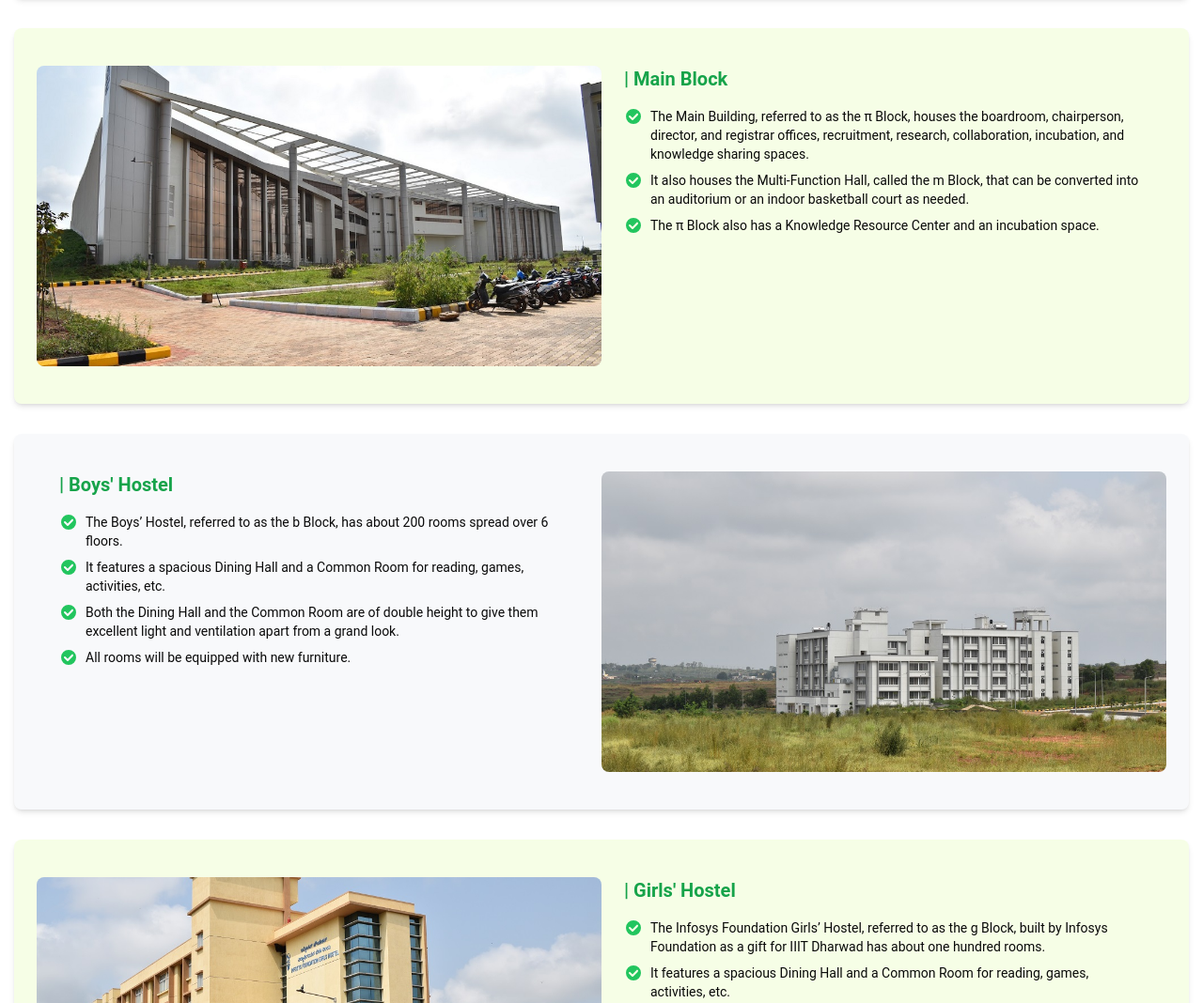
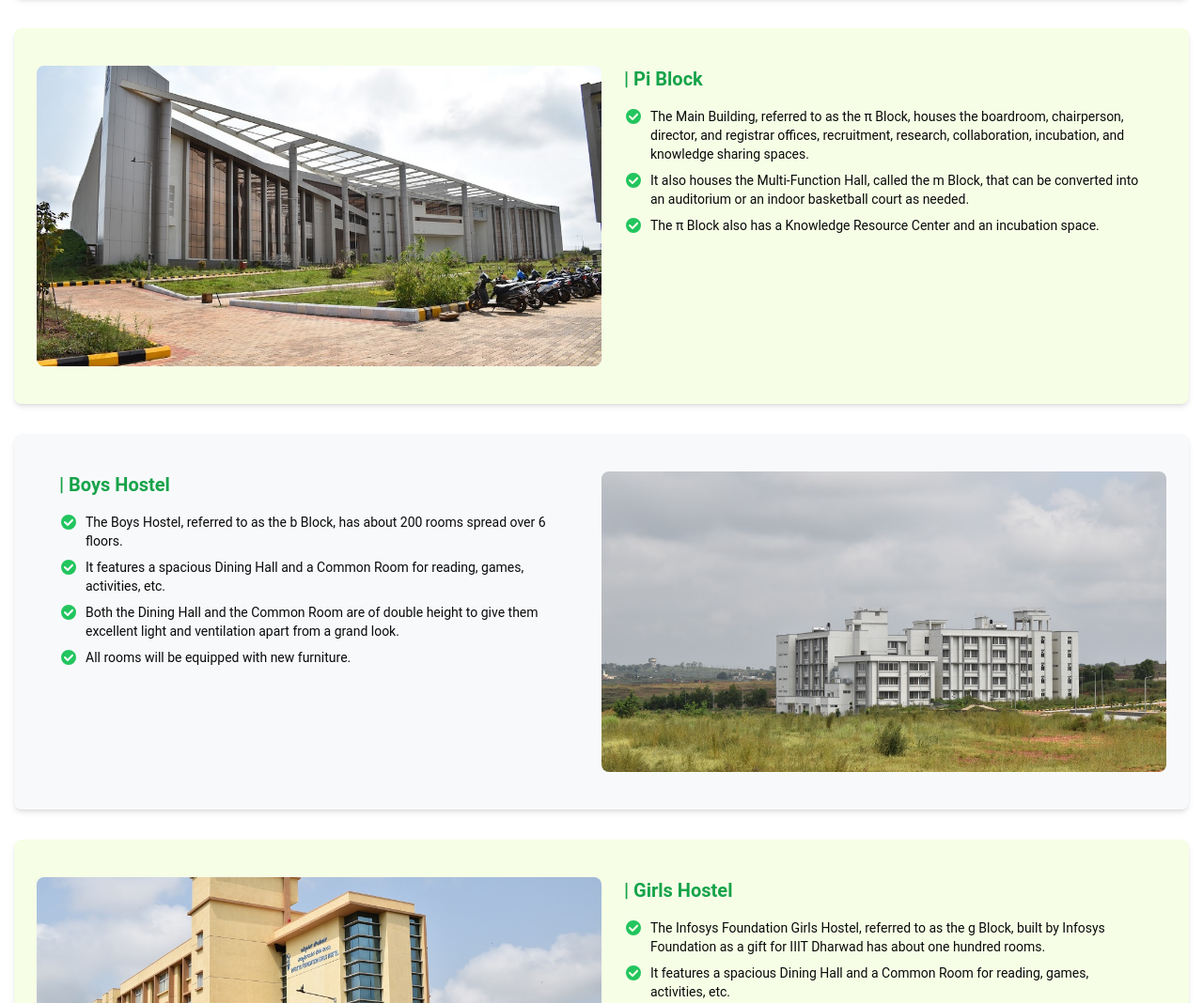
Before and after one commit to Velocity-IIITDWD/iiitdwd.ac.in, a Next.js app: page /facilities in a window 1280 px wide. Shown: the part 662-1730 px from the top of the page at 94% size. Built offline with nearby package versions, Linux system fonts and the light colour scheme.

Commit message:
minor changes

```diff
--- a/components/about/DirectorsMessage.tsx
+++ b/components/about/DirectorsMessage.tsx
@@ -18,33 +18,33 @@ const DirectorsMessage = ({
   director,
 }: DirectorsMessageProps) => {
   return (
-    <div className="flex p-4 mt-4 flex-col items-center justify-center md:px-24 lg:px-44">
+    <div className="flex p-4 mt-4 flex-col items-center justify-center md:px-16 lg:px-44">
       <span className="text-2xl md:text-4xl mb-8 text-dwd-primary text-center w-full font-semibold">
         Director&apos;s Message
       </span>
-      <div className="p-4 flex flex-col gap-4 items-center md:inline content-center">
-        <div className="flex flex-col md:flex-row w-full gap-4">
+      <div className="p-4 flex flex-col gap-4 items-center content-center">
+        <div className="flex flex-col gap-4">
+          <span className="text-dwd-primary font-semibold md:text-lg">
+            {heading}
+          </span>
+          <p className="my-6 text-justify">
             <Image
               src={directorImage}
               alt={'Image of Director'}
               width={0}
               height={0}
               sizes="100%"
-            className="md:h-[24rem] w-full md:w-auto"
+              className="md:h-[24rem] md:float-left mr-6 mb-2 w-full md:w-auto"
             />
-          <div className="flex flex-col gap-4">
-            <span className="text-dwd-primary font-semibold md:text-lg">
-              {heading}
-            </span>
-            <span className="my-6 text-justify">{text1}</span>
-          </div>
-        </div>
-        <div className="flex flex-col gap-4 my-4">
-          <span className="text-justify">{text2}</span>
-          <span className="text-justify">{text3}</span>
-        </div>
+            {text1}
             <br />
             <br />
+            {text2}
+            <br />
+            <br />
+            {text3}
+          </p>
+        </div>
         <Link
           className="self-start text-dwd-primary hover:cursor-pointer"
           href={'/about#director-brief-profile'}
--- a/components/about/OurFamily.tsx
+++ b/components/about/OurFamily.tsx
@@ -27,12 +27,6 @@ const OurFamily = () => {
         </Link>
         <Link
           className="bg-dwd-primary hover:bg-dwd-secondary2/40 border-2 p-3 border-dwd-primary hover:text-dwd-primary text-white text-center rounded-full text-lg md:text-xl"
-          href="/senate"
-        >
-          Senate
-        </Link>
-        <Link
-          className="bg-dwd-primary hover:bg-dwd-secondary2/40 border-2 p-3 border-dwd-primary hover:text-dwd-primary text-white text-center rounded-full text-lg md:text-xl"
           href="/committee/expert"
         >
           Expert Committee
@@ -42,6 +36,12 @@ const OurFamily = () => {
           href="/committee/finance"
         >
           Finance Committee
+        </Link>
+        <Link
+          className="bg-dwd-primary hover:bg-dwd-secondary2/40 border-2 p-3 border-dwd-primary hover:text-dwd-primary text-white text-center rounded-full text-lg md:text-xl"
+          href="/senate"
+        >
+          Senate
         </Link>
         <Link
           className="bg-dwd-primary hover:bg-dwd-secondary2/40 border-2 p-3 border-dwd-primary hover:text-dwd-primary text-white text-center rounded-full text-lg md:text-xl"
--- a/data/campus/facilities.ts
+++ b/data/campus/facilities.ts
@@ -27,7 +27,7 @@ export const facilities: Facility[] = [
     imageUrl: eblockImage, // Use the imported image
   },
   {
-    title: 'Main Block',
+    title: 'Pi Block',
     items: [
       'The Main Building, referred to as the π Block, houses the boardroom, chairperson, director, and registrar offices, recruitment, research, collaboration, incubation, and knowledge sharing spaces.',
       'It also houses the Multi-Function Hall, called the m Block, that can be converted into an auditorium or an indoor basketball court as needed.',
@@ -36,9 +36,9 @@ export const facilities: Facility[] = [
     imageUrl: piblockImage, // Use the imported image
   },
   {
-    title: "Boys' Hostel",
+    title: 'Boys Hostel',
     items: [
-      'The Boys’ Hostel, referred to as the b Block, has about 200 rooms spread over 6 floors.',
+      'The Boys Hostel, referred to as the b Block, has about 200 rooms spread over 6 floors.',
       'It features a spacious Dining Hall and a Common Room for reading, games, activities, etc.',
       'Both the Dining Hall and the Common Room are of double height to give them excellent light and ventilation apart from a grand look.',
       'All rooms will be equipped with new furniture.',
@@ -46,9 +46,9 @@ export const facilities: Facility[] = [
     imageUrl: boyshostelImage, // Use the imported image
   },
   {
-    title: "Girls' Hostel",
+    title: 'Girls Hostel',
     items: [
-      'The Infosys Foundation Girls’ Hostel, referred to as the g Block, built by Infosys Foundation as a gift for IIIT Dharwad has about one hundred rooms.',
+      'The Infosys Foundation Girls Hostel, referred to as the g Block, built by Infosys Foundation as a gift for IIIT Dharwad has about one hundred rooms.',
       'It features a spacious Dining Hall and a Common Room for reading, games, activities, etc.',
       'Both the Dining Hall and the Common Room are of double height to give them excellent light and ventilation apart from a grand look.',
       'All rooms will be equipped with new furniture.',
```
Lines whose indentation alone changed are shown as unchanged.
